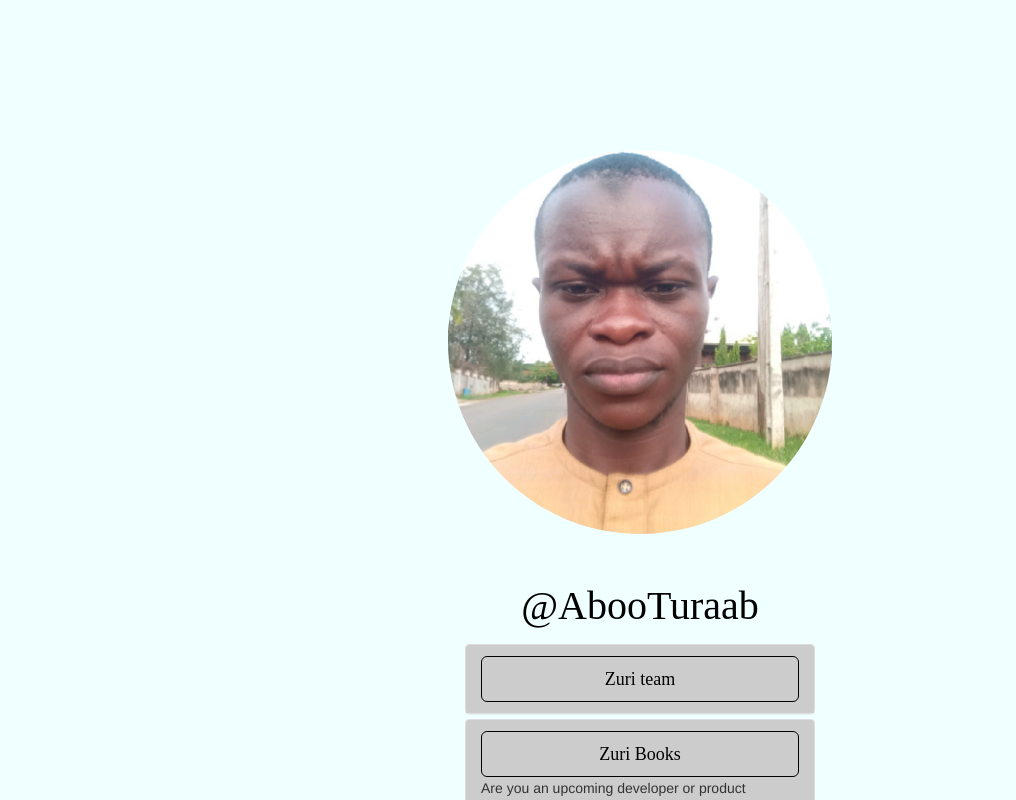
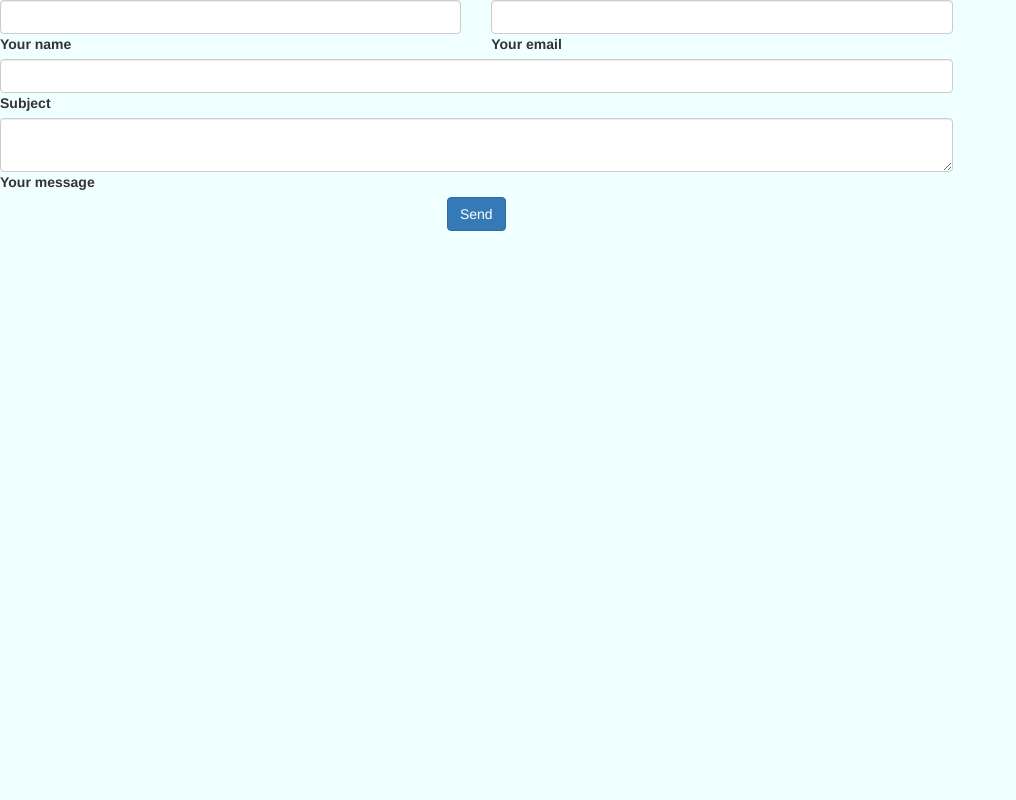
Before and after one commit to AbuTuraab/Hng-Task-1, a React (Create React App) app: page /contact in a window 1280 px wide. Shown: the top 800 px of the page, without its empty margins (0-1016 px from the left). Built offline with nearby package versions, Linux system fonts and the light colour scheme.

Commit message:
final commit

```diff
--- a/package.json
+++ b/package.json
@@ -8,6 +8,8 @@
     "@testing-library/user-event": "^13.5.0",
     "react": "^18.2.0",
     "react-dom": "^18.2.0",
+    "react-router": "^6.4.3",
+    "react-router-dom": "^6.4.3",
     "react-scripts": "5.0.1",
     "web-vitals": "^2.1.4"
   },
--- a/src/App.js
+++ b/src/App.js
@@ -1,15 +1,35 @@
 import Links from "./components/Links";
 import Profile from "./components/Profile";
-import Contact from "./components/Contact"
+import Contact from "./Pages/Contact";
+import  {Routes, Route}  from "react-router-dom";
+import Homepage from "./Pages/HomePage";
 
-function App() {
-  return (
-    <div>
-      <Profile />
-      <Contact />
-     <Links />
-    </div>
-  );
-}
+
+
+
+const App = () =>{
+
+    return(
+
+
+      <div>
+
+
+
+      <Routes>
+      <Route path="/" element={<Homepage/>} />
+     <Route path="/contact" element={<Contact/>} />
+         </Routes>
+
+   </div>
+
+
+
+   )
+  }
+
+
+
+
 
 export default App;
--- /dev/null
+++ b/src/Pages/Contact.js
@@ -0,0 +1,83 @@
+import React from "react";
+
+
+function Contact() {
+    return(
+        <div>
+
+
+
+
+
+<div class="row">
+
+
+<div class="col-md-9 mb-md-0 mb-5">
+    <form id="contact-form" name="contact-form">
+
+
+        <div class="row">
+
+
+            <div class="col-md-6">
+                <div class="md-form mb-0">
+                <input type="text"  class="form-control" />
+                    <label for="name" class="">Your name</label>
+                </div>
+
+            </div>
+
+            <div class="col-md-6">
+                <div class="md-form mb-0">
+                    <input type="text"  class="form-control" />
+                    <label for="email" class="">Your email</label>
+                </div>
+            </div>
+
+
+        </div>
+
+
+
+        <div class="row">
+            <div class="col-md-12">
+                <div class="md-form mb-0">
+                    <input type="text" class="form-control" />
+                    <label for="subject" class="">Subject</label>
+                </div>
+            </div>
+        </div>
+
+
+
+        <div class="row">
+
+
+            <div class="col-md-12">
+
+                <div class="md-form">
+                    <textarea type="text" id="message" name="message" rows="2" class="form-control md-textarea"></textarea>
+                    <label for="message">Your message</label>
+                </div>
+
+            </div>
+        </div>
+
+
+    </form>
+
+    <div class="text-center text-md-left">
+        <button class="btn btn-primary">Send</button>
+    </div>
+    <div class="status"></div>
+</div>
+
+</div>
+
+
+
+        </div>
+    )
+}
+
+export default Contact;
--- /dev/null
+++ b/src/Pages/HomePage.js
@@ -0,0 +1,20 @@
+import React from "react"
+import Profile from "../components/Profile"
+import Links from "../components/Links"
+
+const Homepage = ()=>{
+return(
+
+    <div>
+
+<Profile />
+
+<Links />
+    </div>
+
+
+)
+
+}
+
+export default Homepage;
--- a/src/components/Contact.js
+++ /dev/null
@@ -1,25 +0,0 @@
-function Contact() {
-    return(
-
-        <div id="collapseThree" class="panel-collapse collapse" role="tabpanel" aria-labelledby="headingThree">
-      <div class="panel-body">
-
-
-      <form id="form" class="topBefore">
-
-<input id="first_name" type="text" placeholder="FIRST NAME" />
-<input id="last_name" type="text" placeholder="LAST NAME" />
-<input id="email" type="text" placeholder="E-MAIL" />
-<textarea id="message" type="text" placeholder="MESSAGE"></textarea>
-<input id="btn_submit" type="submit" value="Submit" />
-
-</form>
-
-</div>
-
- </div>
-
-    );
-}
-
-export default Contact;
--- a/src/components/Links.js
+++ b/src/components/Links.js
@@ -1,3 +1,5 @@
+import { Link} from "react-router-dom"
+
 function Links() {
     return(
          <>
@@ -76,10 +78,14 @@
     <div class="panel panel-default">
     <div class="panel-heading" role="tab" id="headingTwo">
 
-        <a role="button"  href="/contact" >
+
+
+
+         <Link to={"/contact"} >
           <div class="btn btn-danger btn-outline btn-lg"
-          id="contact">Contact Me</div>
-        </a>
+          id="btn_zuri">Contact Me</div>
+        </Link>
+
      </div>
     </div>
 
--- a/src/index.js
+++ b/src/index.js
@@ -2,13 +2,16 @@
 import ReactDOM from 'react-dom/client';
 import './index.css';
 import App from './App';
-
+import { BrowserRouter } from 'react-router-dom';
 
 
 
 const root = ReactDOM.createRoot(document.getElementById('root'));
 root.render(
   <React.StrictMode>
+    <BrowserRouter>
+
     <App />
+    </BrowserRouter>
   </React.StrictMode>
 );
```
Also changed, not shown: 1 other file (tests, documents, lock files or other folders).
